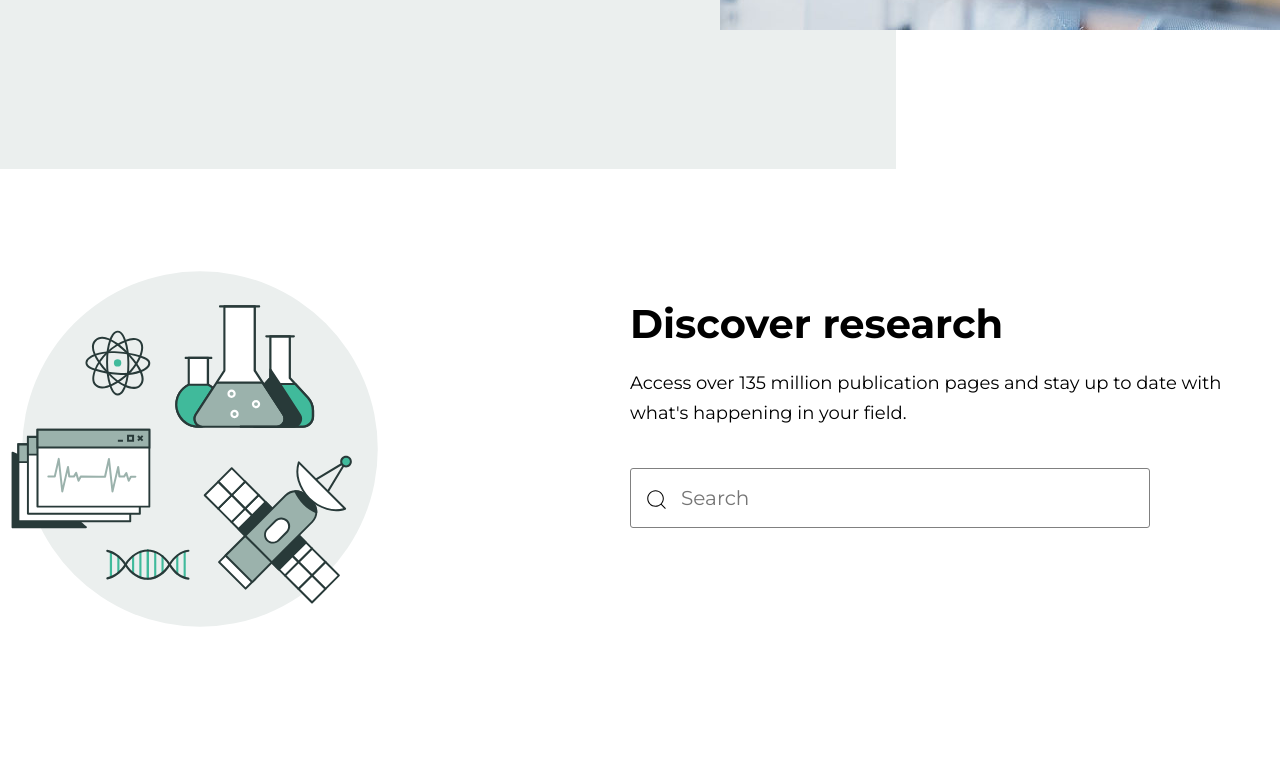
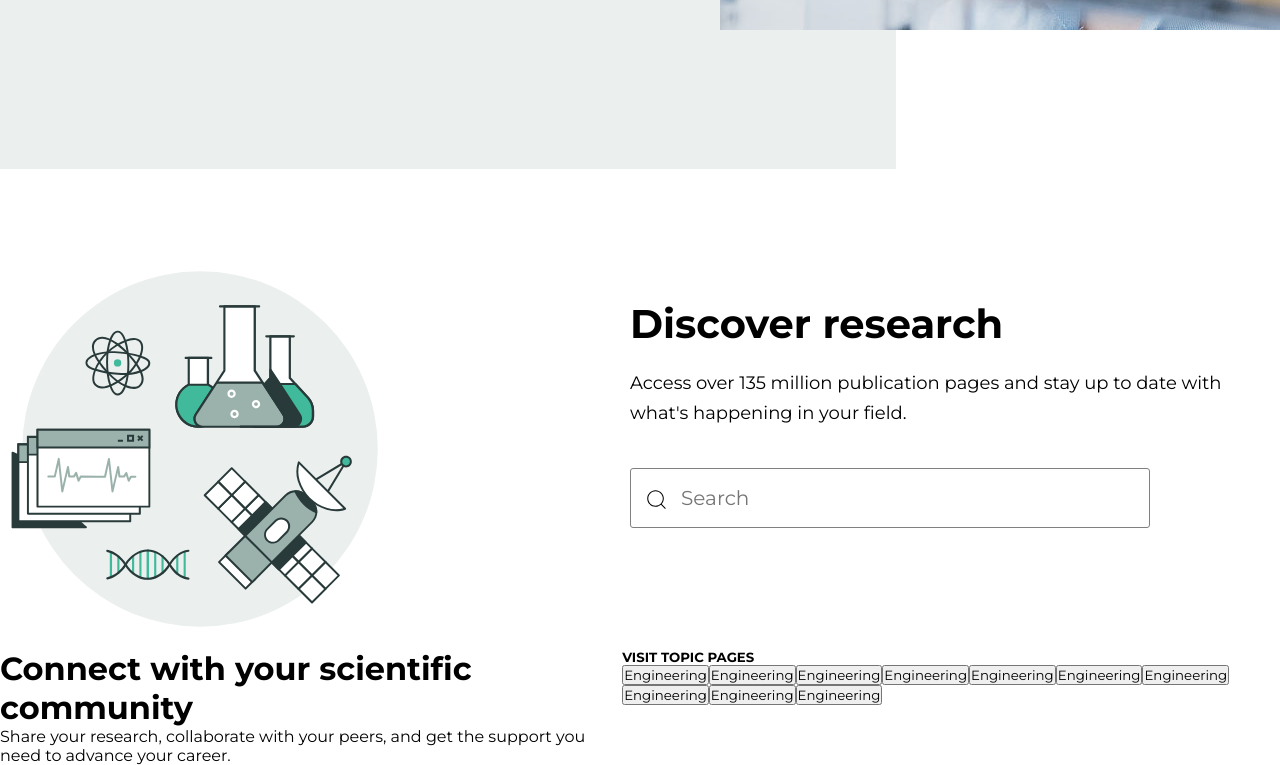
Before and after one commit to shakhawatsalam/kprtec_problem2, a React (Create React App) app: page / in a window 1280 px wide. Shown: the part 656-1421 px from the top of the page. Before the commit the page ends 1309 px from the top, so only its background shows below. Built offline with nearby package versions, Linux system fonts and the light colour scheme.

Commit message:
working on Conncet section

```diff
--- /dev/null
+++ b/src/component/Connectsection/Connect.css
@@ -0,0 +1,3 @@
+.connect_container{
+    display: flex;
+}
--- /dev/null
+++ b/src/component/Connectsection/Connect.jsx
@@ -0,0 +1,36 @@
+import React from "react";
+import "./Connect.css";
+
+const Connect = () => {
+  return (
+    <>
+      <div className='container'>
+              <div className='connect_container'>
+                  <div className="Connect_content">
+                      <h1>Connect with your scientific community</h1>
+                      <p>
+                      Share your research, collaborate with your peers, and get the support you need to advance your career.
+                      </p>
+                  </div>
+                      <div className="button_content">
+                          <h5>VISIT TOPIC PAGES</h5>
+                          <div className="buttons">
+                              <button>Engineering</button>
+                              <button>Engineering</button>
+                              <button>Engineering</button>
+                              <button>Engineering</button>
+                              <button>Engineering</button>
+                              <button>Engineering</button>
+                              <button>Engineering</button>
+                              <button>Engineering</button>
+                              <button>Engineering</button>
+                              <button>Engineering</button>
+                          </div>
+                      </div>
+              </div>
+      </div>
+    </>
+  );
+};
+
+export default Connect;
--- a/src/component/herosection/HeroSection.css
+++ b/src/component/herosection/HeroSection.css
@@ -28,7 +28,7 @@
 /* .header_img > img {
     object-fit: fill;
 } */
-button{
+.hero_button{
    width: 80%;
    margin-top: 20px;
    height: 60px;
--- a/src/component/herosection/HeroSection.jsx
+++ b/src/component/herosection/HeroSection.jsx
@@ -13,7 +13,7 @@ const HeroSection = () => {
               Discover scientific knowledge and stay connected to the world of
               science
             </h1>
-            <button>Join for free</button>
+            <button className="hero_button">Join for free</button>
           </div>
           <div className='header_img'>
               <img src={HeaderImg} alt='' />
--- a/src/pages/Home.jsx
+++ b/src/pages/Home.jsx
@@ -1,4 +1,5 @@
 import React from "react";
+import Connect from "../component/Connectsection/Connect";
 import DiscoverResearch from "../component/Discoverscetion/DiscoverResearch";
 import HeroSection from "../component/herosection/HeroSection";
 import NaveBar from "../component/navbar/NaveBar";
@@ -9,6 +10,7 @@ const Home = () => {
             <NaveBar />
             <HeroSection />
             <DiscoverResearch />
+            <Connect/>
         </>);
 };
 
```
